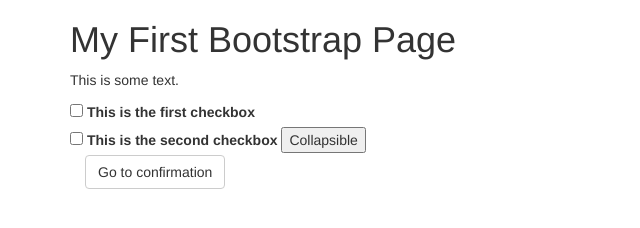
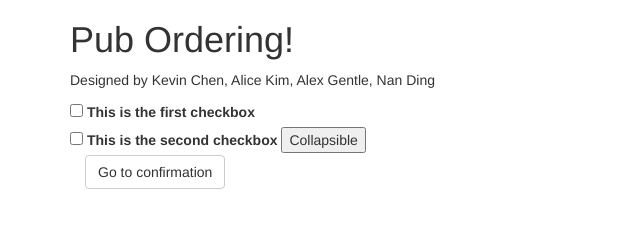
Before and after one commit to ZephyrEmbyr/ePub, a plain HTML site: page index.html in a window 1280 px wide. Shown: the whole page, without its empty margins (0-640 px from the left). Drawn offline with nearby package versions, Linux system fonts and the light colour scheme.

Commit message:
full revamp v2

```diff
--- a/index.html
+++ b/index.html
@@ -14,8 +14,8 @@
 
         <div class="container">
 
-        <h1>My First Bootstrap Page</h1>
-        <p>This is some text.</p>
+        <h1>Pub Ordering!</h1>
+        <p>Designed by Kevin Chen, Alice Kim, Alex Gentle, Nan Ding</p>
 
 
         <label><input type="checkbox" id="cbox1" value="first_checkbox"> This is the first checkbox</label><br>
```
